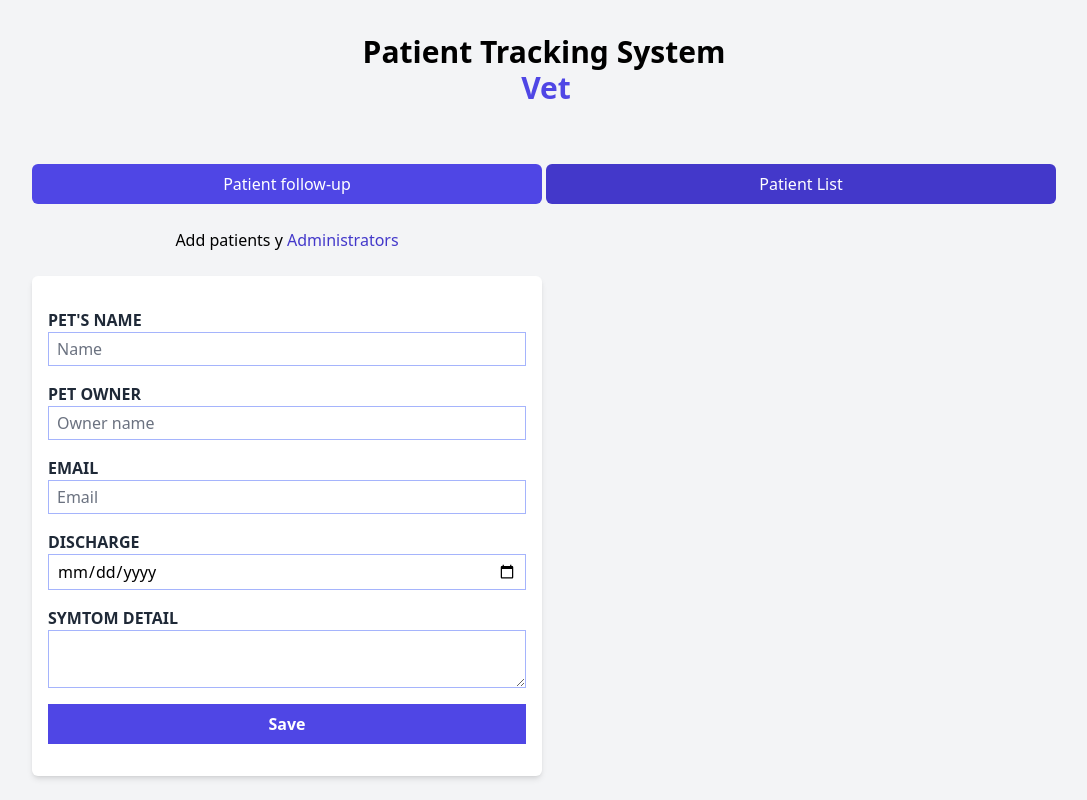
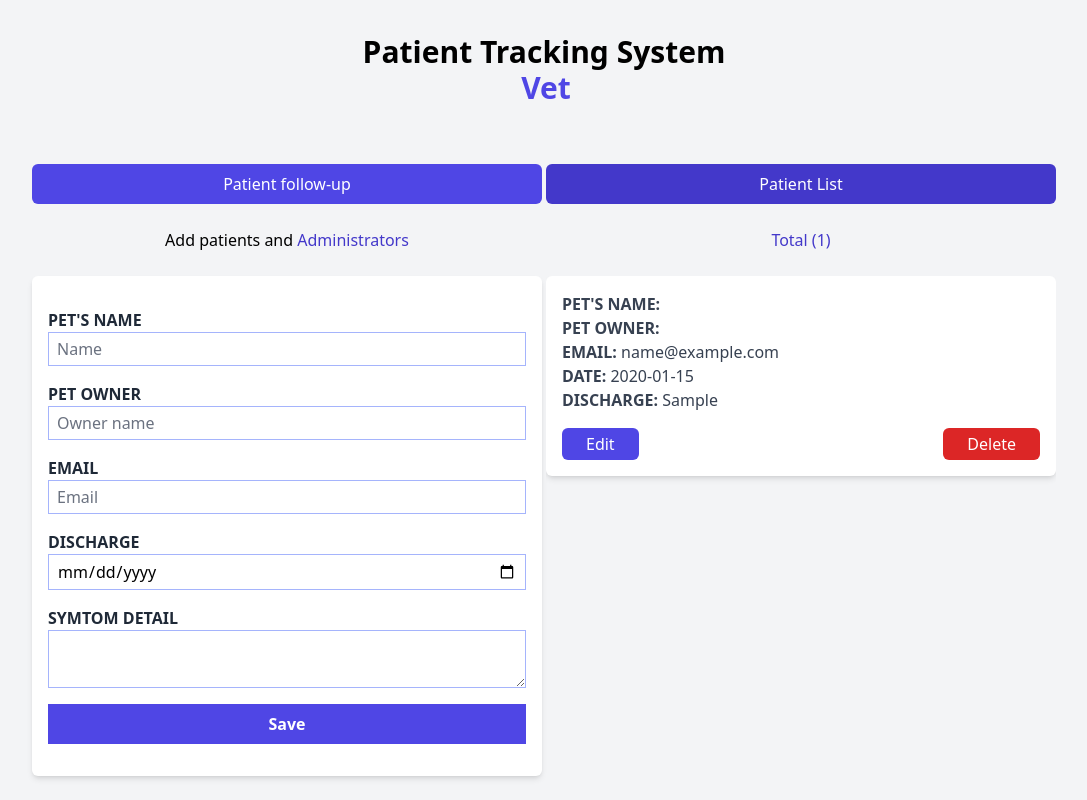
Before and after one commit to luissresources/dating-system-react, a React (Vite) app: page / in a window 1280 px wide. Both pictures are taken after typing "name@example.com", "2020-01-15", "Sample" into the empty fields and a click on the input "Save". Shown: the top 800 px of the page, without its empty margins (96-1183 px from the left). Built offline with nearby package versions, Linux system fonts and the light colour scheme.

Commit message:
loading data in th input value for editing

```diff
--- a/package.json
+++ b/package.json
@@ -10,7 +10,8 @@
   },
   "dependencies": {
     "react": "^18.2.0",
-    "react-dom": "^18.2.0"
+    "react-dom": "^18.2.0",
+    "uuid": "^8.3.2"
   },
   "devDependencies": {
     "@types/react": "^18.0.15",
--- a/src/App.jsx
+++ b/src/App.jsx
@@ -8,6 +8,7 @@ import Patient from './components/Patient';
 function App() {
 
   const [patients, setPatients] = useState([]);
+  const [patient, setPatient] = useState({});
 
   return (
     <>
@@ -18,11 +19,12 @@ function App() {
             // onClickCreatePatient = {savePatients}
             setPatients = {setPatients}
             patients = {patients}
+            patient = {patient}
           />
           <PatientList
             patients = {patients}
+            setPatient = {setPatient}
           />
-          <Patient />
         </div>
       </div>
       <Footer />
--- a/src/components/Error.jsx
+++ b/src/components/Error.jsx
@@ -1,10 +1,10 @@
-export const Error = () => {
+export const Error = ({message}) => {
   return (
     <div>
         <p
             className='text-white bg-red-700 py-1 px-1 my-4 uppercase text-center'
         >
-        Complete los datos, para enviar el formulario
+            {message}
         </p>
     </div>
   )
--- a/src/components/Form.jsx
+++ b/src/components/Form.jsx
@@ -1,7 +1,7 @@
 import { useState, useEffect } from "react";
 import Error from "./Error";
 
-const Form = ({setPatients, patients}) => {
+const Form = ({setPatients, patients, patient}) => {
   const [petsName, setPetsName] = useState('Pet');
   const [petOwner, setPetOwner] = useState('User');
   const [email, setEmail] = useState('');
@@ -20,10 +20,10 @@ const Form = ({setPatients, patients}) => {
 
       const createPatients = {
         petsName,
-         petOwner,
-         email,
-         discharge,
-         symtomDetail
+        petOwner,
+        email,
+        discharge,
+        symtomDetail
       }
 
       setPatients([...patients, createPatients]);
@@ -38,13 +38,21 @@ const Form = ({setPatients, patients}) => {
     }
   };
 
+  useEffect(()=> {
+    setPetsName(patient.petsName);
+    setPetOwner(patient.petOwner);
+    setEmail(patient.email);
+    setDischarge(patient.discharge);
+    setSymtomDetail(patient.symtomDetail);
+  },[patient])
+
   return (
     <div className="mb-6 px-6 md:px-0">
       <h2 className="px-1 py-2 text-center text-white bg-indigo-600 rounded-md">
         Patient follow-up
       </h2>
       <p className="text-center my-6">
-        Add patients y{" "}
+        Add patients and{" "}
         <span className="text-indigo-700 text capitalize">administrators</span>
       </p>
 
@@ -53,7 +61,9 @@ const Form = ({setPatients, patients}) => {
         className="bg-white rounded-md shadow-md px-4 py-8"
         onSubmit={handleSubmit}>
           { error && (
-            <Error />
+            <Error
+              message={'Complete los datos, para enviar el formulario'}
+            />
           )}
         <div className="flex flex-col mb-4">
           <label
@@ -130,7 +140,6 @@ const Form = ({setPatients, patients}) => {
           type="submit"
           value="Save"
           className="py-2 text-center bg-indigo-600 w-full text-white hover:bg-green-700 transition-all cursor-pointer font-bold"
-          // onClick={() => props.onClickCreatePatient(patient)}
         />
       </form>
     </div>
--- a/src/components/Patient.jsx
+++ b/src/components/Patient.jsx
@@ -1,8 +1,9 @@
-import React from 'react'
+const Patient = ({patient, setPatient}) => {
 
-export const Patient = ({petsName, petOwner, email, discharge, symtomDetail}) => {
+  const {petsName, petOwner, email, discharge, symtomDetail} = patient;
+
   return (
-    <div className="patient-list bg-white rounded-md shadow-md px-4 py-8 my-6 sm:my-12">
+    <div className="patient-list bg-white rounded-md shadow-md px-4 py-4">
       <p className="patient-list__pets-name uppercase text-gray-700 font-bold">Pet's name:{" "}
         <span className="font-normal capitalize">{petsName}</span>
       </p>
@@ -18,6 +19,20 @@ export const Patient = ({petsName, petOwner, email, discharge, symtomDetail}) =>
       <p className="patient-list__symtom-detail uppercase text-gray-700 font-bold">Discharge:{" "}
         <span className="font-normal capitalize">{symtomDetail}</span>
       </p>
+      <div className="flex justify-between pt-4">
+        <button
+          type="text"
+          className="py-1 px-6 bg-indigo-600 hover:bg-indigo-700 rounded-md text-white transition-all"
+          onClick={() => setPatient(patient)}
+          >
+            Edit
+        </button>
+        <button
+          type="text"
+          className="py-1 px-6 bg-red-600 hover:bg-red-700 rounded-md text-white transition-all">
+            Delete
+        </button>
+      </div>
     </div>
   )
 }
--- a/src/components/PatientList.jsx
+++ b/src/components/PatientList.jsx
@@ -1,23 +1,45 @@
 import Patient from './Patient';
+import { v4 as uuidv4 } from 'uuid';
 
-const PatientList = (patients, petsName, petOwner, email, discharge, symtomDetail) => {
+const PatientList = ({patients, setPatient}) => {
+
+  const numPatients = patients.length;
 
   return (
     <div className="px-6 md:px-0">
-      <h2 className="px-1 py-2 text-center text-white bg-indigo-700 rounded-md mb-6">Patient List</h2>
-      <div className='sm:h-screen sm:overflow-y-scroll'>
-        {/* {
-         patients.map ((patient) => {
-          <Patient
-            petsName  = {patient.petsName}
-            petOwner = {patient.petOwner}
-            email = {patient.email}
-            discharge = {patient.discharge}
-            symtomDetail = {patient.symtomDetail}
-          />
-         })
-        } */}
-      </div>
+      {
+        numPatients > 0 ?
+        <>
+          <h2 className="px-1 py-2 text-center text-white bg-indigo-700 rounded-md mb-6">
+        Patient List</h2>
+          <p className="text-center my-6">
+            {" "}
+            <span className="text-indigo-700 text capitalize">{`Total (${numPatients})`}</span>
+          </p>
+          <div className='sm:h-screen sm:overflow-y-scroll'>
+            {
+            patients.map((patient) => {
+              return (
+                <Patient
+                  key = {uuidv4()}
+                  patient={patient}
+                  setPatient = {setPatient}
+                />
+              )
+            })
+            }
+          </div>
+        </>
+        :
+        <>
+          <h2 className="px-1 py-2 text-center text-white bg-indigo-700 rounded-md mb-6">
+          No Patients</h2>
+          <p className="text-center my-6">
+          Start adding patients and{" "}
+          <span className="text-indigo-700 text capitalize">you can see them here</span>
+      </p>
+        </>
+      }
     </div>
   )
 }
```
Also changed, not shown: 1 other file (tests, documents, lock files or other folders).
